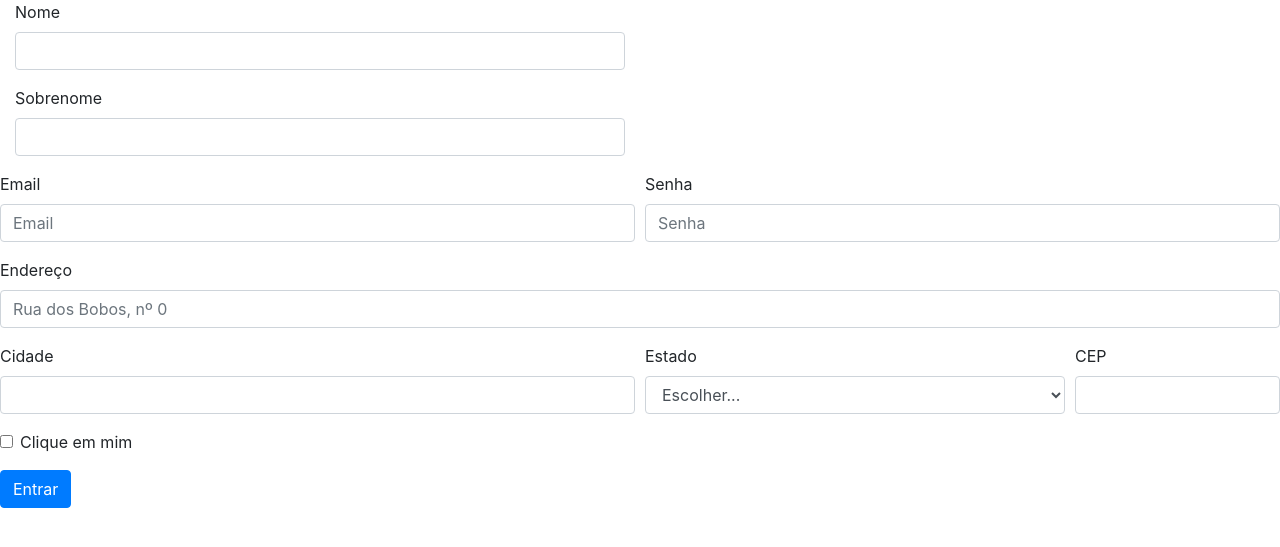
After one commit to DanielHe4rt/Projeto-Carrinho, a PHP site: page /cadastro.php in a window 1280 px wide. The commit adds this page. Shown: the top 547 px of the page. Run offline with PHP 8.4, Linux system fonts and the light colour scheme.

Commit message:
Criação da tela de Cadastro

```diff
--- /dev/null
+++ b/cadastro.php
@@ -0,0 +1,64 @@
+<!doctype html>
+<html lang="pt-br">
+
+<head>
+    <meta charset="utf-8">
+    <meta name="viewport" content="width=device-width, initial-scale=1, shrink-to-fit=no">
+    <link rel="stylesheet" href="https://stackpath.bootstrapcdn.com/bootstrap/4.1.3/css/bootstrap.min.css" integrity="sha384-MCw98/SFnGE8fJT3GXwEOngsV7Zt27NXFoaoApmYm81iuXoPkFOJwJ8ERdknLPMO" crossorigin="anonymous">
+    <link rel="icon" href="img/icon-login.webp">
+    <title>Fazer Seu Cadastro</title>
+</head>
+
+<form>
+<div class="form-group col-md-6">
+      <label for="inputName">Nome</label>
+      <input type="text" class="form-control" id="inputName">
+    </div>
+    <div class="form-group col-md-6">
+      <label for="inputSecond-name">Sobrenome</label>
+      <input type="text" class="form-control" id="inputSecond-name">
+    </div>
+  <div class="form-row">
+    <div class="form-group col-md-6">
+      <label for="inputEmail4">Email</label>
+      <input type="email" class="form-control" id="inputEmail4" placeholder="Email">
+    </div>
+    <div class="form-group col-md-6">
+      <label for="inputPassword4">Senha</label>
+      <input type="password" class="form-control" id="inputPassword4" placeholder="Senha">
+    </div>
+  </div>
+  <div class="form-group">
+    <label for="inputAddress">Endereço</label>
+    <input type="text" class="form-control" id="inputAddress" placeholder="Rua dos Bobos, nº 0">
+  </div>
+  <div class="form-row">
+    <div class="form-group col-md-6">
+      <label for="inputCity">Cidade</label>
+      <input type="text" class="form-control" id="inputCity">
+    </div>
+    <div class="form-group col-md-4">
+      <label for="inputEstado">Estado</label>
+      <select id="inputEstado" class="form-control">
+        <option selected>Escolher...</option>
+        <option>...</option>
+      </select>
+    </div>
+    <div class="form-group col-md-2">
+      <label for="inputCEP">CEP</label>
+      <input type="text" class="form-control" id="inputCEP">
+    </div>
+  </div>
+  <div class="form-group">
+    <div class="form-check">
+      <input class="form-check-input" type="checkbox" id="gridCheck">
+      <label class="form-check-label" for="gridCheck">
+        Clique em mim
+      </label>
+    </div>
+  </div>
+  <button type="submit" class="btn btn-primary">Entrar</button>
+</form>
+</body>
+
+</html>
--- a/login.php
+++ b/login.php
@@ -28,7 +28,7 @@
         </div>
         <button class="btn btn-lg btn-info btn-block" type="submit">Login</button>
         <br>
-        <button type="button" class="btn btn-outline-secondary btn-sm">Não tem conta? Faça seu cadastro aqui</button>
+        <button type="button" class="btn btn-outline-secondary btn-sm" ><a id="register" href="cadastro.php">Não tem conta? Faça seu cadastro aqui</a></button>
         <p class="mt-5 mb-3 text-muted">&copy; Projeto Integrador II - GTI2020</p>
     </form>
 </body>
```
Also changed, not shown: estilo/css/login_style.css (+3 -8 lines).
